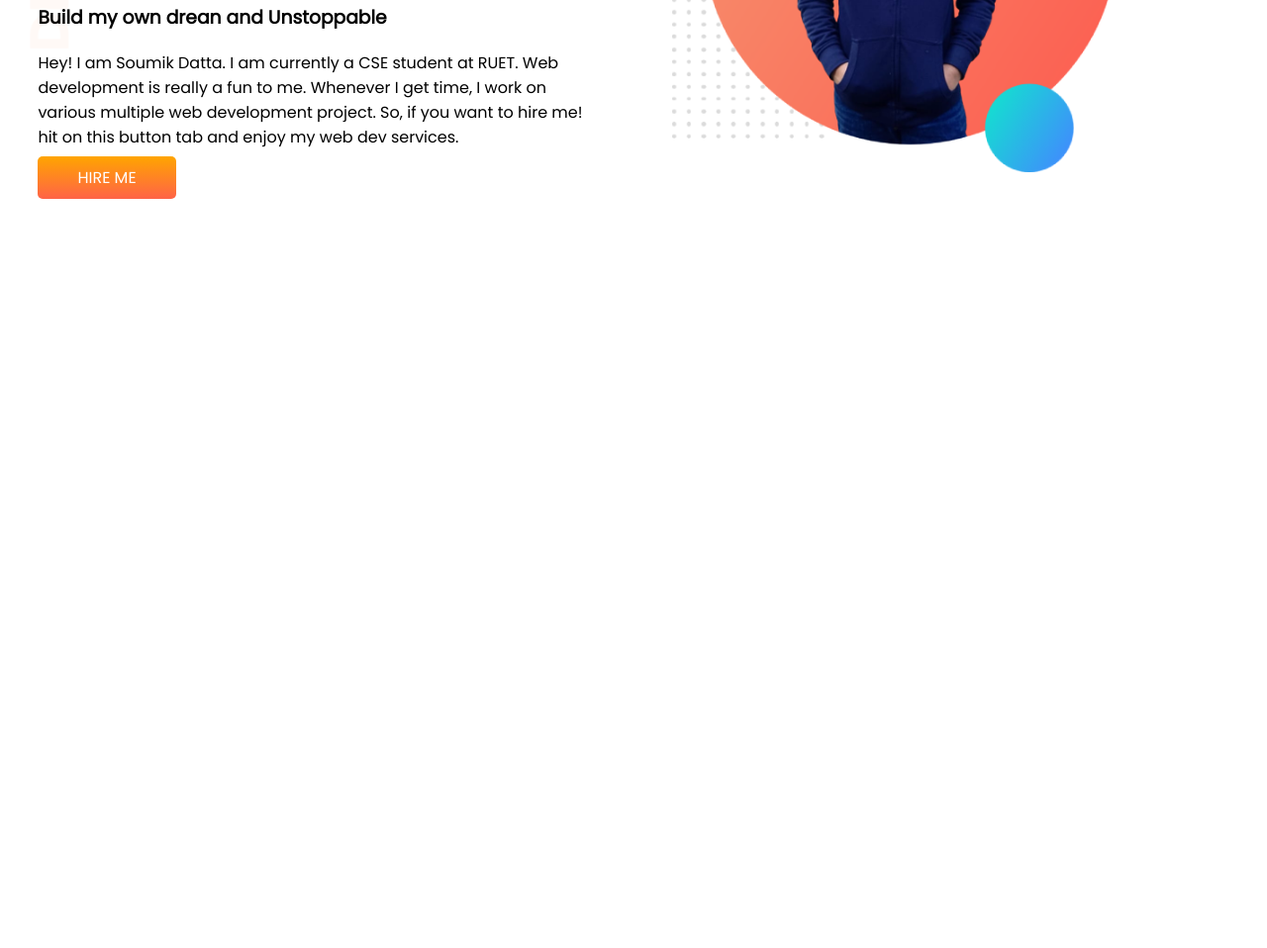
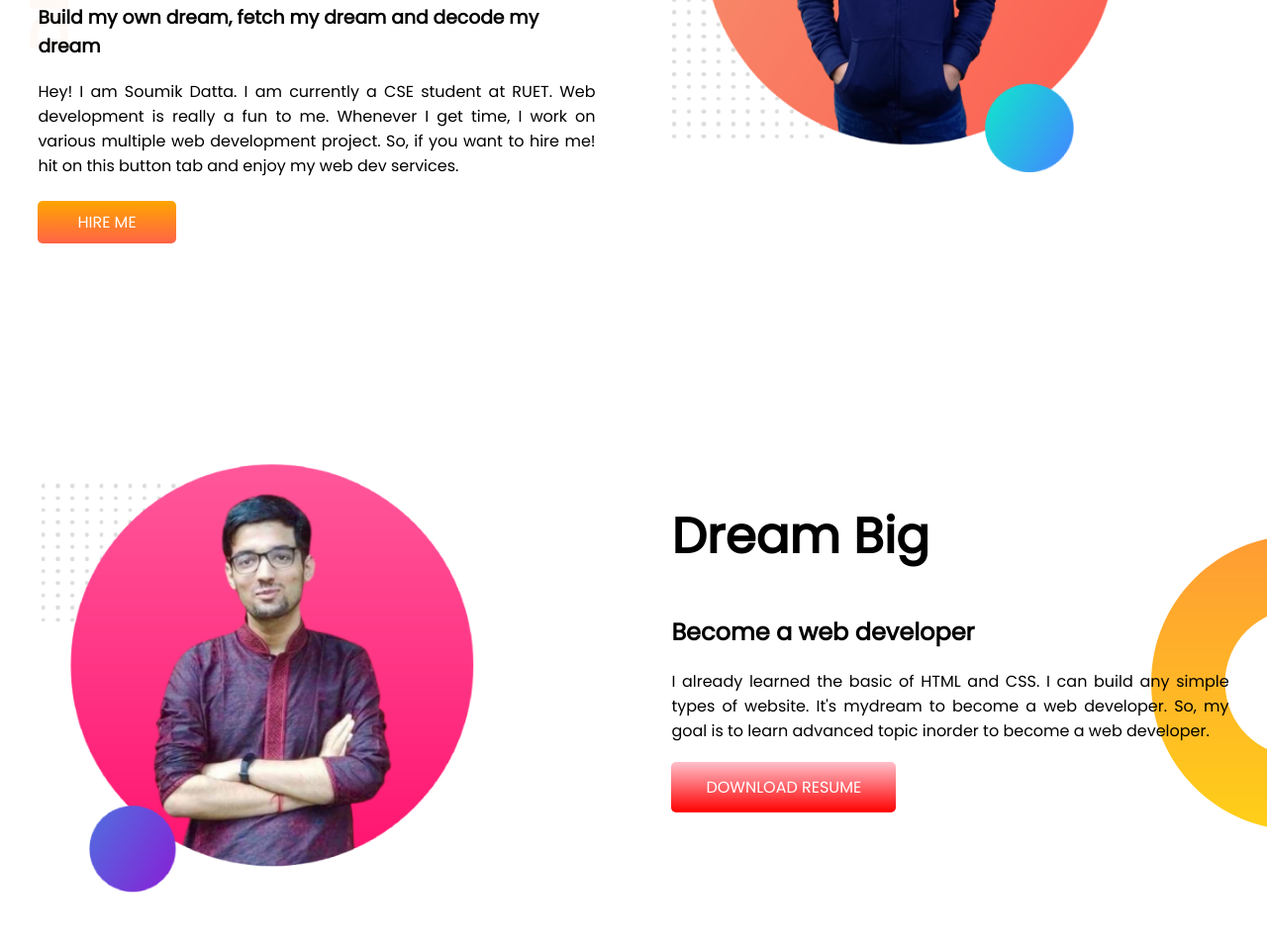
Before and after one commit to Soumik77/developer-portfolio, a plain HTML site: page index.html in a window 1280 px wide. Shown: the part 310-1268 px from the top of the page at 99% size. Before the commit the page ends 800 px from the top, so only its background shows below. Drawn offline with Linux system fonts and the light colour scheme.

Commit message:
Dream-big-Added

```diff
--- a/index.html
+++ b/index.html
@@ -20,7 +20,7 @@
             <h1>Welcome To</h1>
             <h1>
                 <span class="orange-color">Soumik Datta </span> World!</h1>
-            <h3>Build my own drean and Unstoppable</h3>
+            <h3>Build my own dream, fetch my dream and decode my dream</h3>
             <p>Hey! I am Soumik Datta. I am currently a CSE student at RUET. Web development is really a fun to me. Whenever I get time, I work on various multiple web development project. So, if you want to hire me! hit on this button tab and enjoy my web
                 dev services.
 
@@ -31,6 +31,22 @@
             <img src="images/soumik-removebg-preview.png " alt="img1 ">
         </div>
     </section>
+    <section class="dream-big">
+        <div class="half-width">
+            <img src="images/soumik12.png" alt="img2">
+        </div>
+        <div class="half-width">
+            <h1>Dream Big</h1>
+            <h2>Become a web developer</h2>
+            <p>
+                I already learned the basic of HTML and CSS. I can build any simple types of website. It's mydream to become a web developer. So, my goal is to learn advanced topic inorder to become a web developer.
+            </p>
+            <a class="dream-big1 " target=" _blank " href=" ">DOWNLOAD RESUME</a>
+
+        </div>
+        <div></div>
+
+    </section>
 
 </body>
 
--- a/style.css
+++ b/style.css
@@ -13,6 +13,7 @@
 
                         section {
                             display: flex;
+                            margin-bottom: 150px;
                         }
 
                         .half-width {
@@ -38,3 +39,24 @@
                             background-image: url(images/top-banner.png);
                             background-repeat: no-repeat;
                         }
+
+                        .dream-big {
+                            background-image: url(images/dream-bg.png);
+                            background-repeat: no-repeat;
+                            background-position: right;
+                        }
+
+                        .dream-big1 {
+                            text-decoration: none;
+                            background-image: linear-gradient(pink, red);
+                            color: white;
+                            padding: 14px 35px;
+                            border-radius: 5px;
+                            font-size: 16px;
+                            font-weight: 700px;
+                        }
+
+                        p {
+                            text-align: justify;
+                            margin-bottom: 2rem;
+                        }
```
Also changed, not shown: 1 other file. Lines whose indentation alone changed are shown as unchanged.
